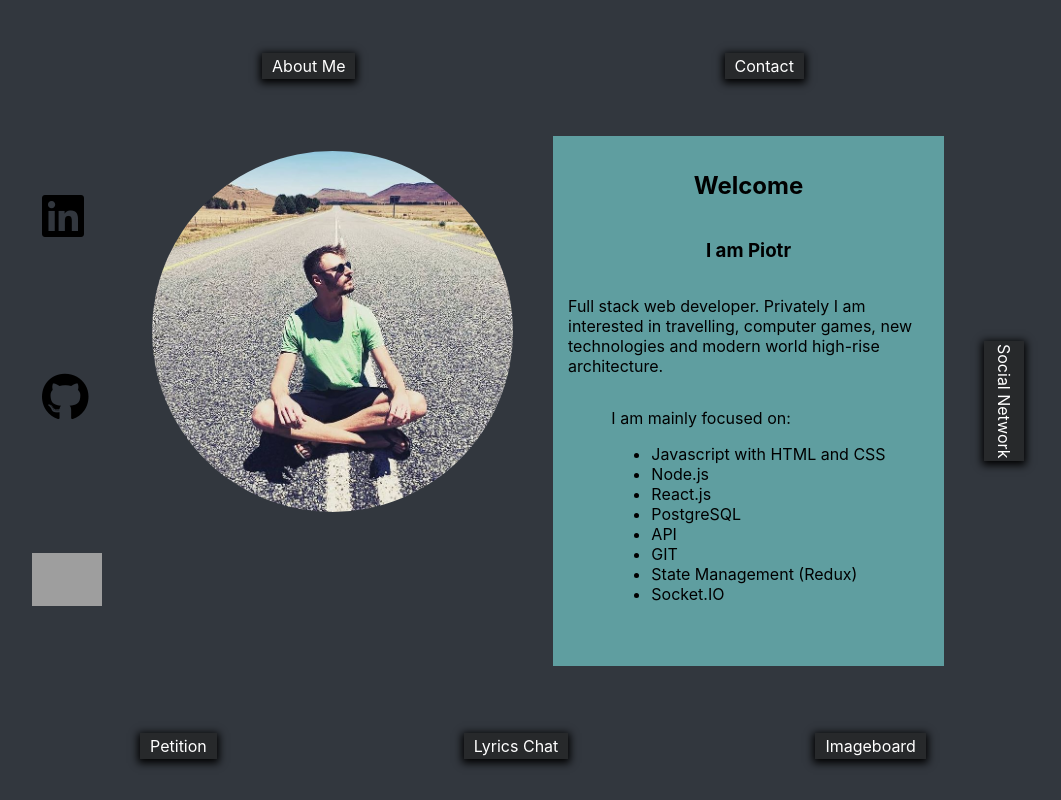
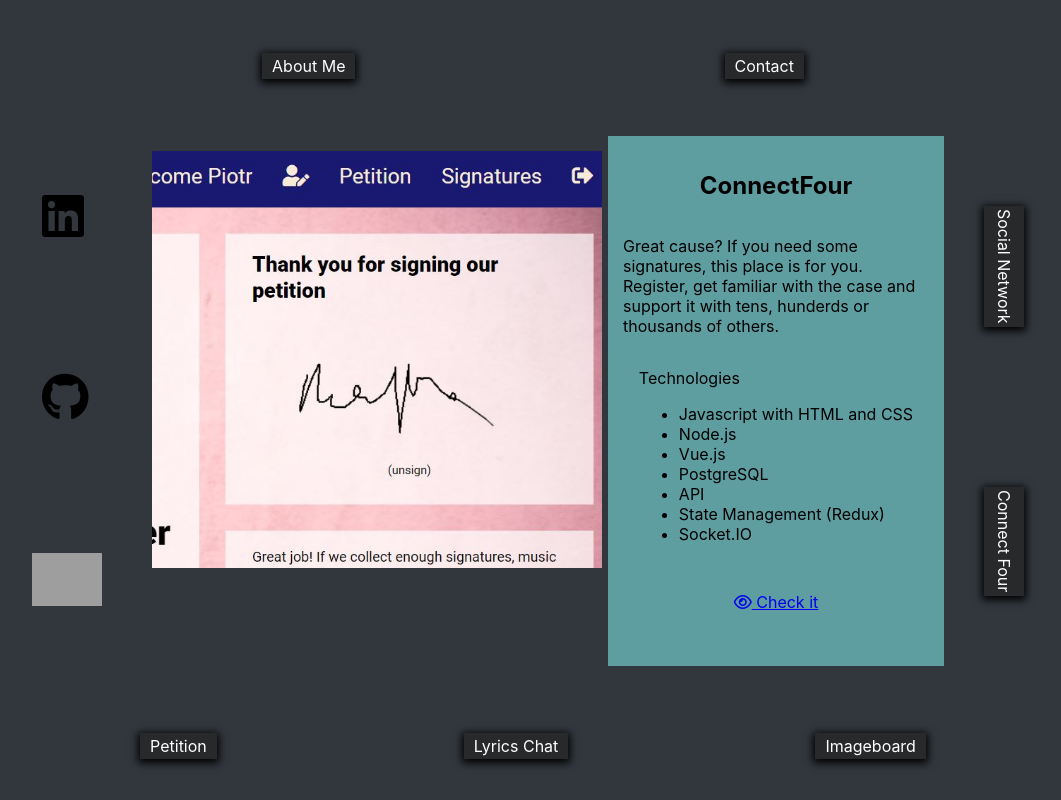
Before and after one commit to pyotreq-tech/portfolio, a React (Create React App) app: page /ConnectFour in a window 1280 px wide. Shown: the whole page, without its empty margins (107-1168 px from the left). Built offline with nearby package versions, Linux system fonts and the light colour scheme; grey boxes are pictures that could not be loaded.

Commit message:
content update

```diff
--- a/src/App.js
+++ b/src/App.js
@@ -6,6 +6,7 @@ import SocialNetwork from "./SocialNetwork";
 import ImageBoard from "./ImageBoard";
 import LyricsChat from "./LyricsChat";
 import Petition from "./Petition";
+import ConnectFour from "./ConnectFour";
 
 function App() {
     return (
@@ -52,6 +53,9 @@ function App() {
                                 <Route path="/SocialNetwork">
                                     <SocialNetwork />
                                 </Route>
+                                <Route path="/ConnectFour">
+                                    <ConnectFour />
+                                </Route>
                                 <Route path="/contact">
                                     <Contact />
                                 </Route>
@@ -71,6 +75,17 @@ function App() {
                                 }}
                             >
                                 Social Network
+                            </div>
+                        </Link>
+                        <Link to="/ConnectFour" className="no-dec">
+                            <div
+                                className="item-y button"
+                                style={{
+                                    writingMode: "vertical-rl",
+                                    textOrientation: "use-glyph-orientation",
+                                }}
+                            >
+                                Connect Four
                             </div>
                         </Link>
                     </div>
--- /dev/null
+++ b/src/ConnectFour.js
@@ -0,0 +1,49 @@
+function ConnectFour() {
+    return (
+        <>
+            <div className="half">
+                <img src="./petition.JPG" style={{ width: "450px" }} />
+            </div>
+            <div
+                className="half"
+                style={{
+                    padding: "15px",
+                    backgroundColor: "CADETBLUE",
+                    display: "flex",
+                    flexDirection: "column",
+                    alignItems: "center",
+                }}
+            >
+                <h2>ConnectFour</h2>
+
+                <p>
+                    Great cause? If you need some signatures, this place is for
+                    you. Register, get familiar with the case and support it
+                    with tens, hunderds or thousands of others.
+                </p>
+                <p>
+                    Technologies
+                    <ul>
+                        <li>Javascript with HTML and CSS</li>
+                        <li>Node.js</li>
+                        <li>Vue.js</li>
+                        <li>PostgreSQL</li>
+                        <li>API</li>
+                        <li>State Management (Redux)</li>
+                        <li>Socket.IO</li>
+                    </ul>
+                </p>
+                <p>
+                    <a
+                        href="https://pyotreq-petition.herokuapp.com/"
+                        target="_blank"
+                    >
+                        <i class="far fa-eye"></i> Check it
+                    </a>
+                </p>
+            </div>
+        </>
+    );
+}
+
+export default ConnectFour;
```
Also changed, not shown: 1 other file (tests, documents, lock files or other folders).
